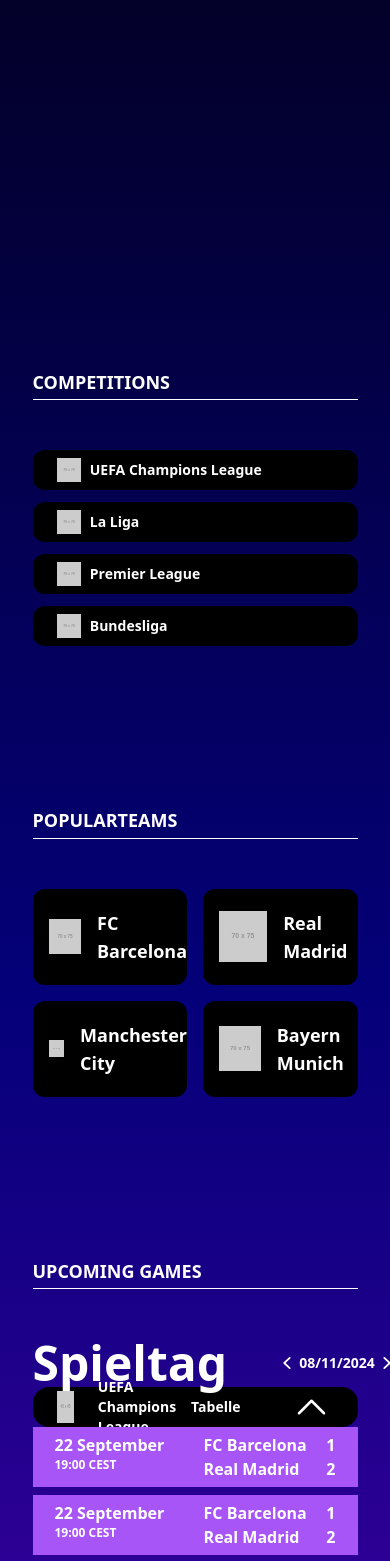
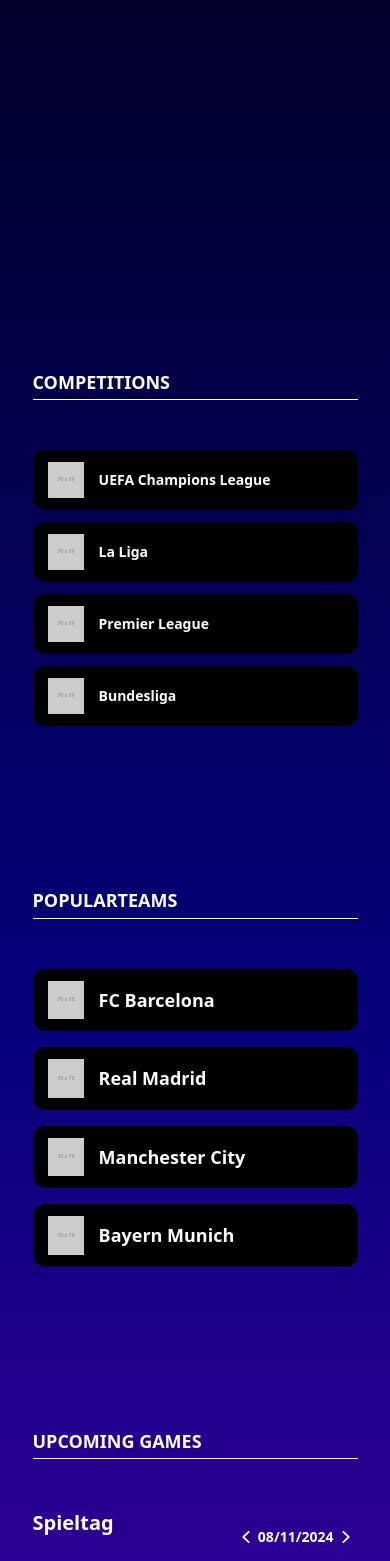
Before and after one commit to qruite/React-Football, a React (Create React App) app in the folder football/: page / in a window 390 px wide. Shown: the part 432-1993 px from the top of the page. Built offline with nearby package versions, Linux system fonts and the light colour scheme.

Commit message:
responsive design finished

```diff
--- a/football/src/components/atoms/CompetitionBox.js
+++ b/football/src/components/atoms/CompetitionBox.js
@@ -2,11 +2,11 @@
 
 export default function CompetitionBox({ compLogo, compName }) {
     return (
-        <div className='bg-black p-2 flex items-center rounded-xl '>
-            <div className='ml-4'>
-                <img src={compLogo} alt='' className='w-6 lg:w-full lg:h-full' />
+        <div className='bg-black p-3 flex items-center rounded-xl md:w-2/3 xl:w-3/5 2xl:w-2/5'>
+            <div className='ml-1-percent'>
+                <img src={compLogo} alt='' className='w-9 lg:w-full md:w-14 sm:w-12' />
             </div>
-            <div className='ml-2-percent text-white text-sm lg:text-2xl font-semibold'>{compName}</div>
+            <div className='ml-5-percent text-white text-sm sm:text-lg lg:text-2xl md:text-xl font-semibold'>{compName}</div>
         </div>
     )
 }
--- a/football/src/components/atoms/TeamBox.js
+++ b/football/src/components/atoms/TeamBox.js
@@ -2,11 +2,11 @@
 
 export default function TeamBox(props) {
     return (
-        <div className='min-h-24 bg-black flex items-center rounded-xl'>
-            <div className='ml-4'>
-                <img src={props.imageUrl} alt='' />
+        <div className='bg-black flex items-center rounded-xl m p-3'>
+            <div className='ml-1-percent'>
+                <img src={props.imageUrl} alt='' className='w-9 lg:w-full md:w-14 sm:w-12' />
             </div>
-            <div className='text-white font-semibold text-lg ml-4'>{props.clubName}</div>
+            <div className='text-white font-semibold text-lg ml-5-percent'>{props.clubName}</div>
         </div>
     )
 }
--- a/football/src/components/atoms/UpArrow.js
+++ b/football/src/components/atoms/UpArrow.js
@@ -2,8 +2,8 @@
 
 export default function UpArrow(props) {
     return (
-        <div>
-            <svg xmlns="http://www.w3.org/2000/svg" fill="none" viewBox="0 0 24 24" stroke-width="1.5" stroke="white" width="45px" class="w-18 h-10">
+        <div className=''>
+            <svg xmlns="http://www.w3.org/2000/svg" fill="none" viewBox="0 0 24 24" stroke-width="1.5" stroke="white" width="" class="w-18 h-10" className='w-6'>
                 {props.arrowDirection}
             </svg>
         </div>
--- a/football/src/components/molecules/CompUpGameHeader.js
+++ b/football/src/components/molecules/CompUpGameHeader.js
@@ -4,26 +4,19 @@
 export default function CompUpGameHeader(props) {
     let arrowUp = <path stroke-linecap='round' stroke-linejoin='round' d='M4.5 15.75l7.5-7.5 7.5 7.5' />
     return (
-        <div className='w-full bg-black h-10 flex justify-between rounded-2xl lg:h-14 text-white text-sm font-semibold md:text-lg xl:text-xl'>
-            <div className='flex items-center ml-6'>
+        <div className='w-full bg-black flex justify-between rounded-2xl p-3 text-white text-xs font-semibold sm:text-base md:text-lg lg:text-xl mb-3'>
+            <div className='flex items-center space-x-2'>
                 <div>
-                    <img src={props.imageUrl} alt='' className='w-8 h-8' />
+                    <img src={props.imageUrl} alt='' className='w-8 sm:w-9 lg:w-11' />
                 </div>
 
-                <div className='ml-6'>{props.compName}</div>
+                <div className=''>{props.compName}</div>
             </div>
 
-            <div className='flex items-center'>
+            <div className='flex items-center justify-end space-x-3'>
                 <div className=''>Tabelle</div>
-
-                <div className='mr-6 ml-12'>
-                    <UpArrow arrowDirection={arrowUp} />
-                </div>
+                <UpArrow arrowDirection={arrowUp} />
             </div>
         </div>
     )
 }
-
-
-//Tabelle text-white text-m font-bold
-//compName font-bold text-white text-xl
--- a/football/src/components/molecules/Date.js
+++ b/football/src/components/molecules/Date.js
@@ -4,7 +4,7 @@
 
 export default function Date() {
     return (
-        <div className='flex text-white text-sm lg:text-3xl  font-bold ml-12 items-center'>
+        <div className='flex text-white text-sm lg:text-3xl  font-bold items-center'>
             <LeftArrow className="" />
             <div className='self-center'>08/11/2024</div>
             <RighArrow />
--- a/football/src/components/molecules/PopularTeams.js
+++ b/football/src/components/molecules/PopularTeams.js
@@ -4,7 +4,7 @@
 export default function PopularTeams() {
     const placeholder = "https://placehold.co/70x75"
     return (
-        <div className='grid grid-cols-2 md:grid-cols-4 gap-4'>
+        <div className='grid grid-cols-1 sm:grid-cols-2 lg:grid-cols-3 xl:grid-cols-4 gap-4'>
             <TeamBox imageUrl={placeholder} clubName='FC Barcelona' />
             <TeamBox imageUrl={placeholder} clubName='Real Madrid' />
             <TeamBox imageUrl={placeholder} clubName='Manchester City' />
--- a/football/src/components/organisms/UpGamesSection.js
+++ b/football/src/components/organisms/UpGamesSection.js
@@ -6,10 +6,10 @@
 
 export default function UpGamesSection() {
     return (
-        <div>
+        <div >
             <SectionTitel titelName="Upcoming Games" />
-            <div className='flex items-center'>
-                <div className='text-white text-5xl font-bold'>Spieltag</div>
+            <div className='flex items-center justify-between'>
+                <div className='text-white text-xl xl:text-5xl font-bold mb-7'>Spieltag</div>
                 <Date />
             </div>
             <CompUpGameHeader imageUrl='https://placehold.co/45x45' compName='UEFA Champions League' />
--- a/football/src/index.css
+++ b/football/src/index.css
@@ -3,7 +3,19 @@
 @tailwind utilities;
 
 @layer utilities {
-    .ml-2-percent {
+    .ml-3-percent {
         margin-left: 3%;
     }
+
+    .ml-5-percent {
+        margin-left: 5%;
+    }
+
+    .ml-1-percent {
+        margin-left: 1%;
+    }
+
+    .ml-10-percent {
+        margin-left: 10%;
+    }
 }
```
